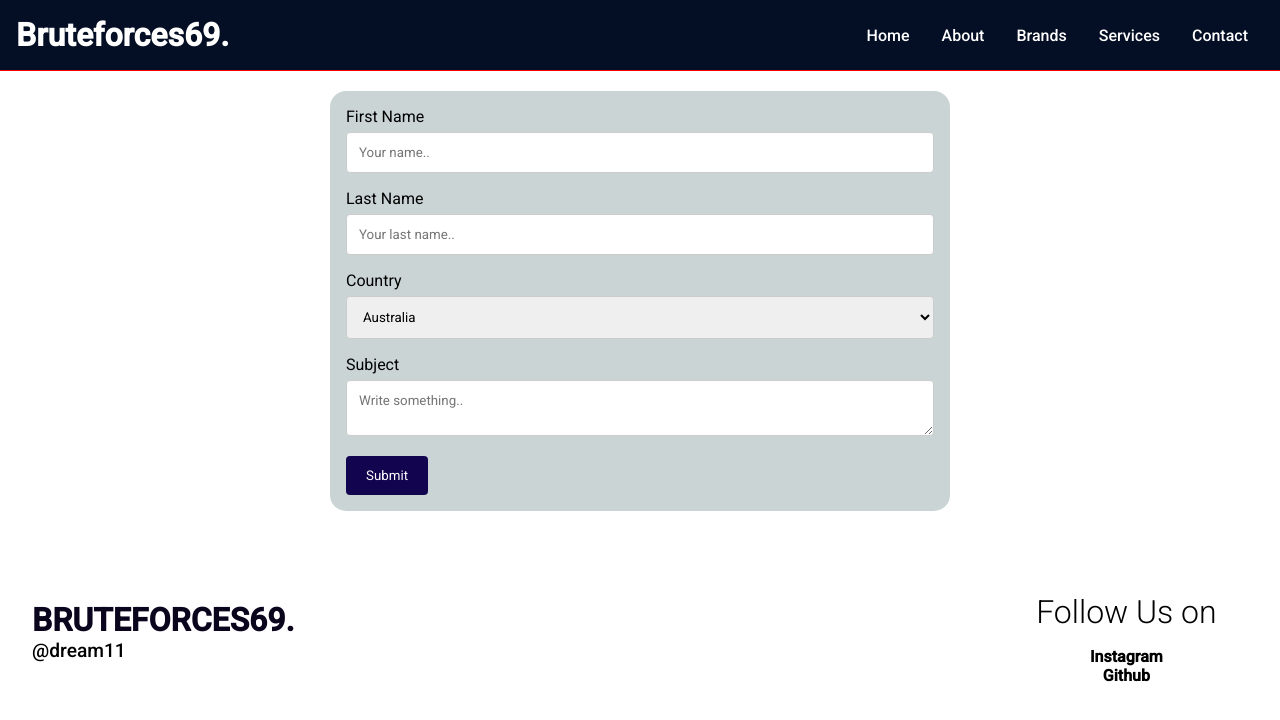
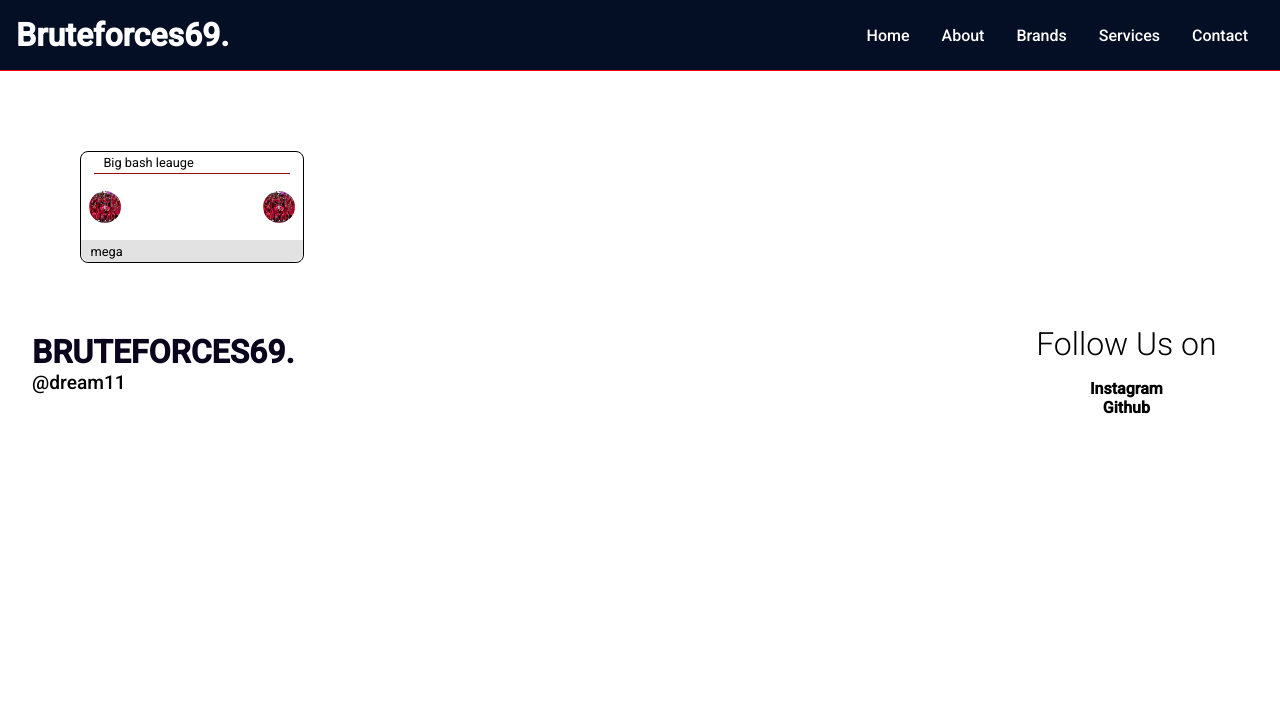
Before and after one commit to anubhavpatel/bruteforces69, a React (Create React App) app: page /contact in a window 1280 px wide. Shown: the top 720 px of the page. Built offline with nearby package versions, Linux system fonts and the light colour scheme.

Commit message:
initial commit

```diff
--- a/src/App.jsx
+++ b/src/App.jsx
@@ -6,6 +6,7 @@ import About from "./components/About";
 import Contact from "./components/Contact";
 import Footer from "./components/Footer";
 import Services from "./components/Services";
+import Testing from "./components/Testing";
 import "./styles/Mediaquery.scss"
 function App(){
   return  <Router>
@@ -15,7 +16,8 @@ function App(){
   <Route path="/" element={<Home/>}/>
 
   <Route path="/about" element={<About/>}/>
-  <Route path="/contact" element={<Contact/>}/>
+  {/* <Route path="/contact" element={<Contact/>}/> */}
+  <Route path="/contact" element={<Testing/>}/>
   <Route path="/services" element={<Services/>}/>
   <Route path="*" element={<div>page not found</div>}/>
 </Routes>
--- a/src/components/Contact.jsx
+++ b/src/components/Contact.jsx
@@ -1,6 +1,8 @@
 import React from 'react'
 import "../styles/Contact.css"
+
 const Contact = () => {
+
   return (
 
       <div class="container">
@@ -30,6 +32,7 @@ const Contact = () => {
 </div>
 
 
+
   );
 }
 
--- /dev/null
+++ b/src/components/Testing.jsx
@@ -0,0 +1,44 @@
+import React from 'react'
+import "../styles/Testing.css"
+import img from "../assests/bbl1.jpg"
+const Testing = () => {
+    const awards=[
+        {name: "anubhav", age: 12, email: "a@", mobile:123},
+        {name: "anubhav", age: 12, email: "a@", mobile:123},
+
+        {name: "anubhav", age: 12, email: "a@", mobile:123},
+
+        {name: "anubhav", age: 12, email: "a@", mobile:123}
+
+      ]
+
+      awards.map((item)=>{
+        console.warn("awards is",item);
+      })
+  return (
+    <div className='card'>
+    <div className='maincard'>
+{/* {awards.map((data)=>
+<h1>award is :{data.email}</h1>
+)} */}
+
+<div className='card1'>
+  <p>Big bash leauge</p>
+
+</div>
+<div className='card2'>
+<img src={img} alt="John" />
+<img src={img} alt="John" />
+
+</div>
+<div className='card3'>
+ mega
+
+</div>
+</div>
+</div>
+
+  )
+}
+
+export default Testing
--- a/src/styles/Contact.css
+++ b/src/styles/Contact.css
@@ -27,7 +27,7 @@ input[type=text], select, textarea {
   /* Add a background color and some padding around the form */
   .container {
 
-    background-color: rgb(255, 255, 255);;
+
     padding: 20px;
     display: flex;
     justify-content: center;
--- /dev/null
+++ b/src/styles/Testing.css
@@ -0,0 +1,55 @@
+ .card{
+    margin-left: 5rem;
+    margin-top: 5rem;
+
+ }
+.maincard{
+    width: 14rem;
+    height: 7rem;
+    border: 2px solid rgb(0, 0, 0);
+    border-width: 1px;
+
+   border-radius: .5rem;
+    flex-direction: column;
+
+  }
+  .card1{
+    height: 20%;
+    padding-left: .6rem;
+    margin-left: .8rem;
+    margin-right: .8rem;
+    font-size: .8rem;
+    display: flex;
+   justify-content: flex-start;
+   align-items: center;
+   border-bottom: 2px solid rgb(153, 15, 15);
+   border-width: 1px;
+
+  }
+
+  .card2{
+    height: 60%;
+
+    display: flex;
+    justify-content: space-between;
+    padding: .5rem;
+    align-items: center;
+
+
+  }
+  .card2 img{
+    width: 2rem;
+    height: 2rem;
+    border-radius: 1rem;
+
+  }
+  .card3{
+    padding-left: .6rem;
+   font-size: .8rem;
+    height: 20%;
+   display: flex;
+   justify-content: flex-start;
+   align-items: center;
+  background-color: rgb(226, 226, 226);
+  border-radius: 0 0 .6rem .6rem;
+  }
```
Also changed, not shown: 1 other file (tests, documents, lock files or other folders).
